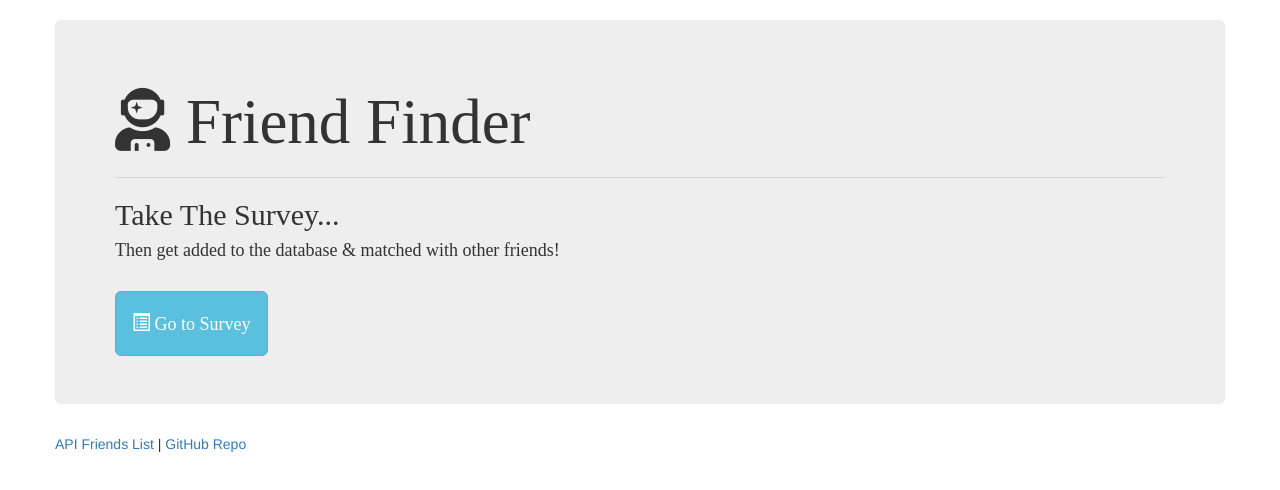
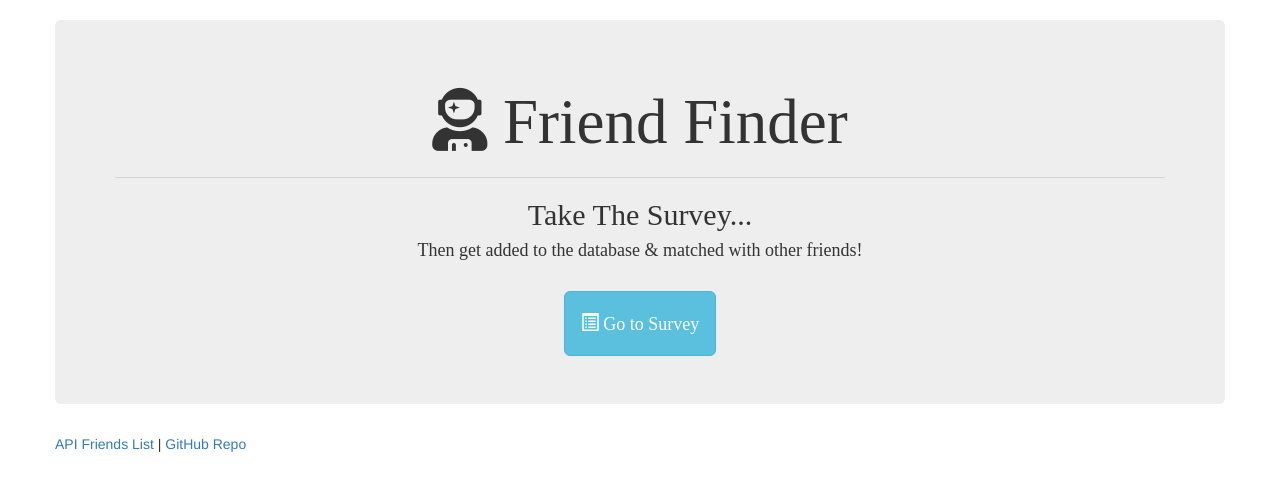
Before and after one commit to msesno/friendfinder, a website: page app/public/index.html in a window 1280 px wide. Drawn offline with nearby package versions, Linux system fonts and the light colour scheme; a web font is replaced by a local one.

Commit message:
center splash page

```diff
--- a/app/public/index.html
+++ b/app/public/index.html
@@ -25,12 +25,12 @@
     <div class="row">
       <div class="col-xl-12"><br>
         <div class="jumbotron">
-          <h1 class="display-4">
+          <h1 class="display-4 text-center" >
             <i class="fas fa-user-astronaut"></i> Friend Finder</h1>
           <hr class="my-4">
-            <h2>Take The Survey...</h2>
-            <h4>Then get added to the database & matched with other friends!</h4>
-          <div>
+            <h2 class="text-center">Take The Survey...</h2>
+            <h4 class="text-center">Then get added to the database & matched with other friends!</h4>
+          <div class="text-center">
             <br>
             <a href="/survey"><button type="button" class="btn btn-lg btn-info"><h4><span class="glyphicon glyphicon-list-alt"></span> Go to Survey</h4></button></a>
           </div>
```
